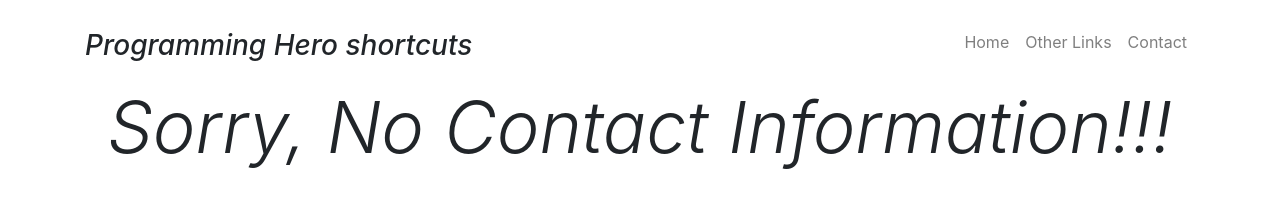
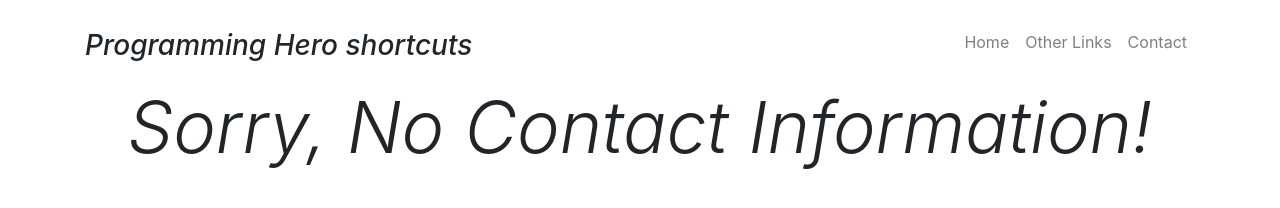
Before and after one commit to Vanix-cloud/programming-heroShortcuts, a website: page contact.html in a window 1280 px wide. Drawn offline with Linux system fonts and the light colour scheme.

Commit message:
Update contact.html

```diff
--- a/contact.html
+++ b/contact.html
@@ -35,7 +35,7 @@
     </nav>
     <section id="home ">
         <h1 class="display-3 text-center">
-           <i> Sorry, No Contact Information!!! </i>
+           <i> Sorry, No Contact Information! </i>
         </h1>
     </section>
 </body>
```
